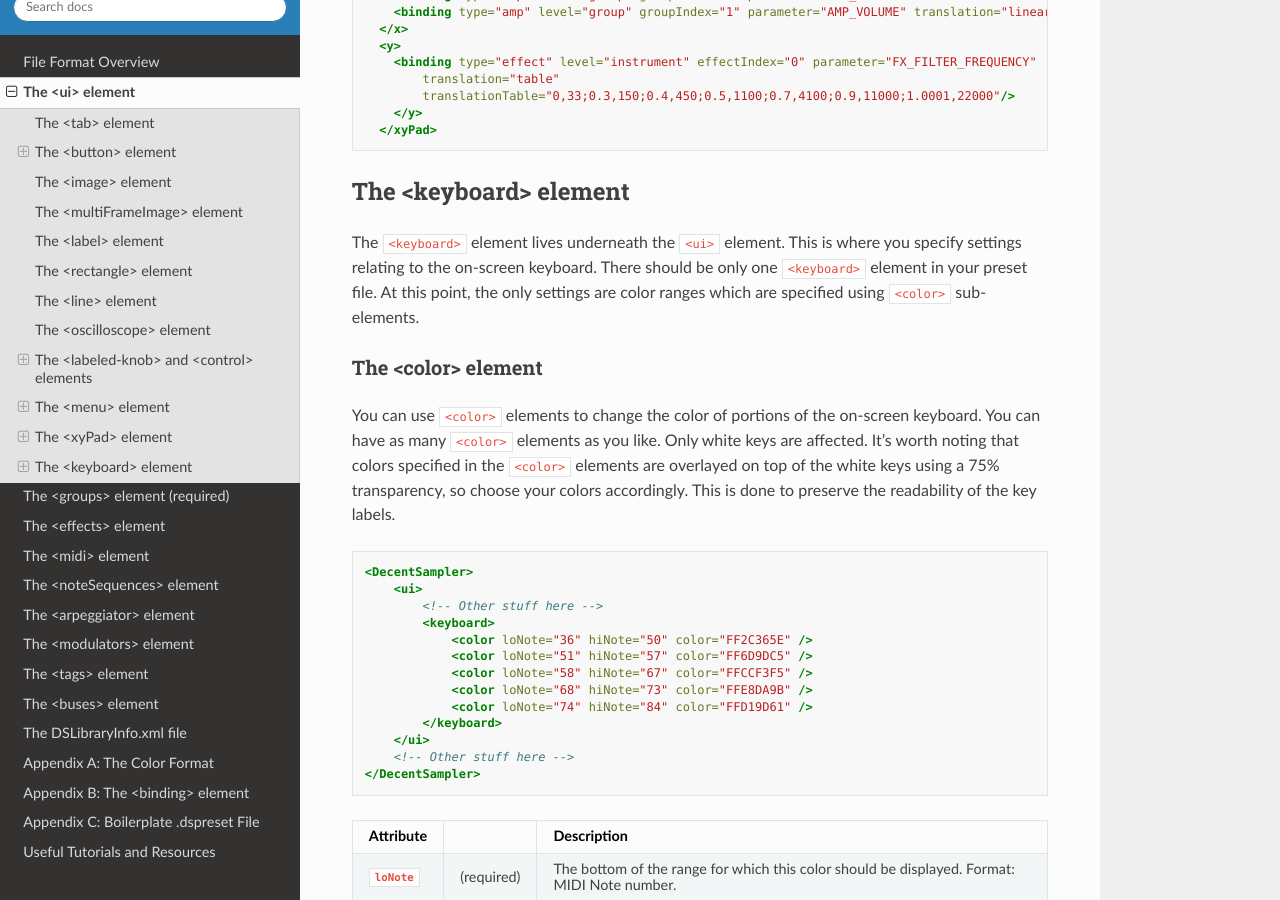
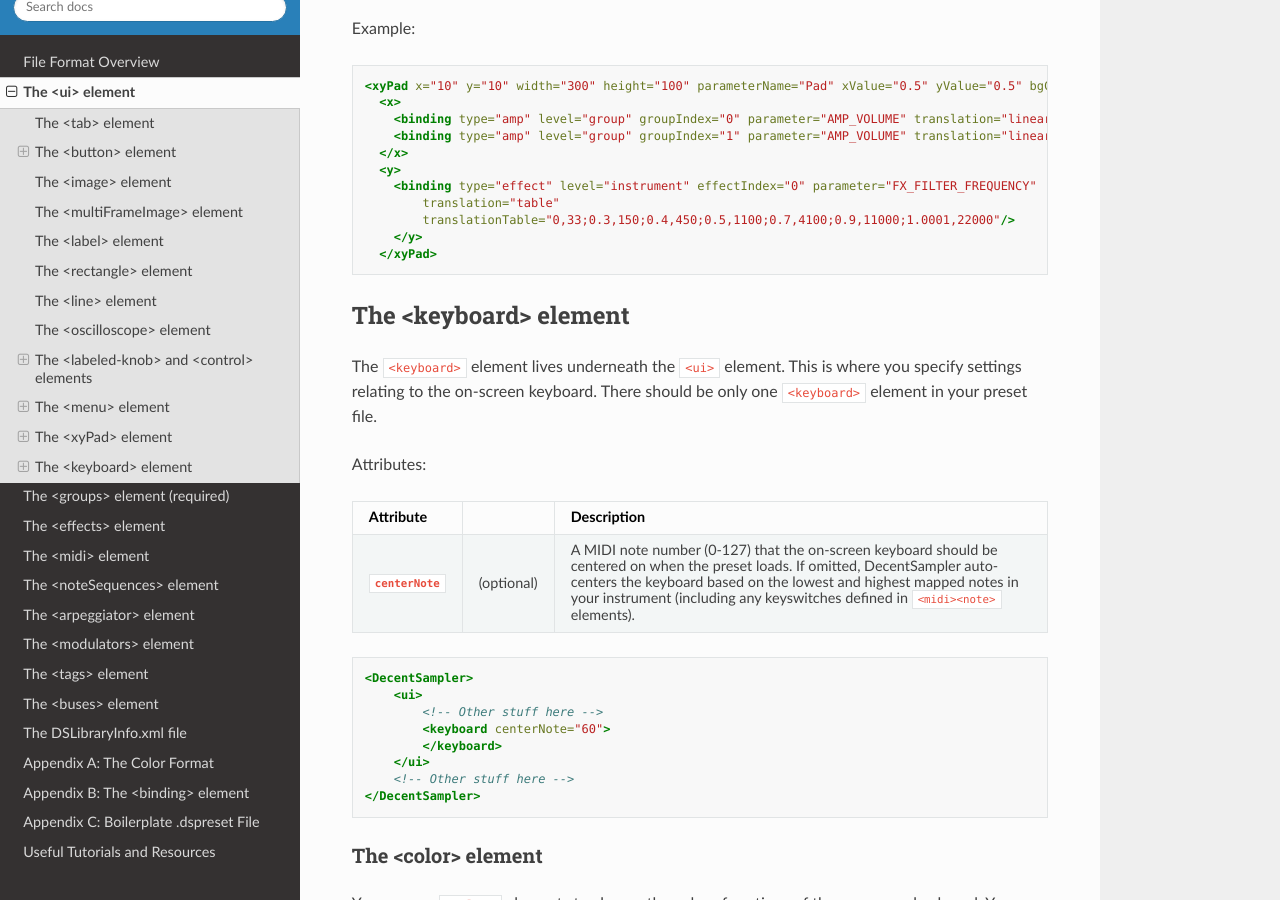
Before and after one commit to DecentSamples/DecentSampler-Developers-Guide, a Sphinx documentation site: the page built from docs/source/the-ui-element.md, in a window 1280 px wide and 900 px high, scrolled down 13479 px. Built offline with Sphinx 7.4.7 and the Read the Docs theme 3.1.0, drawn with Linux system fonts in a browser that asks for light colours; some of the changed text lies outside the part shown.

Commit message:
Document disabledOpacity, customSkinHoverImage, and keyboard centerNote
Companion docs for DecentSampler 0000388, 0000181, and 0000391.

````diff
--- a/docs/source/the-ui-element.md
+++ b/docs/source/the-ui-element.md
@@ -276,6 +276,7 @@
 - **`tags`** (optional): A comma-separated list of tags to be associated with this control. These can be used in conjunction with any binding that takes a `controlIndex` (instead of the `controlIndex`)
 - **`visible`** (optional): This controls whether or not this control is visible. There are two valid values: `true` (default), `false`.
 - **`enabled`** (optional): This controls whether or not this control is enabled. There are two valid values: `true` (default), `false`.
+- **`disabledOpacity`** (optional): The opacity of the control when it is disabled (see `enabled`). This is a floating point value between 0 and 1. Default: 0.5
 - **`tooltip`** (optional): A tool tip to display when the user hovers over this control.
 - **`snapMode`** (optional): This attribute controls how the control should snap to values. Valid values: `none`, `whole_numbers`, `tenths`, `hundredths`, `thousandths`, and `stop_points`. Default: none.
 - **`snapStopPoints`** (optional): A comma-separated list of values that the control should snap to when `snapMode` is set to `stop_points`. Default: none.
@@ -284,6 +285,7 @@
 It is also possible to use custom control graphics using the following attributes:
 
 - **`customSkinImage`** (optional): This is path to an image to use for the control. This is expected to be a JPEG or PNG in KnobMan format. A huge gallery of compatible knobs can be found [here](https://www.g200kg.com/en/webknobman/gallery.php).
+- **`customSkinHoverImage`** (optional): An alternate KnobMan-format image, matching `customSkinImage` in frame count and orientation, to display while the user's mouse is hovering over the control. If omitted, the control keeps using `customSkinImage` on hover.
 - **`customSkinNumFrames`** (optional): The number of animation frames contained in the KnobMan image pointed to by `customSkinImage`.
 - **`customSkinImageOrientation`** (optional): The orientation of the frames within the KnobMan image pointed to by `customSkinImage`. Valid values: `horizontal`, `vertical`. Default: vertical.
 - **`mouseDragSensitivity`** (optional): An integer number describing how sensitive the control should be to mouse drags. The higher the number, the less sensitive the control will be to mouse movements.
@@ -300,7 +302,7 @@
       <!-- Your <binding /> elements should go here -->
       </labeled-knob>
       <label x="360" y="0" width="50" height="30" text="Reverb"/>
-      <control x="360" y="30" parameterName="Reverb" type="float" minValue="0" maxValue="1" textColor="FF000000" value="0.5" style="custom_skin_vertical_drag" customSkinImage="Samples/ENIGMA-nolight.png" customSkinNumFrames="31" customSkinImageOrientation="horizontal" mouseDragSensitivity="100">
+      <control x="360" y="30" parameterName="Reverb" type="float" minValue="0" maxValue="1" textColor="FF000000" value="0.5" style="custom_skin_vertical_drag" customSkinImage="Samples/ENIGMA-nolight.png" customSkinHoverImage="Samples/ENIGMA-nolight-hover.png" customSkinNumFrames="31" customSkinImageOrientation="horizontal" mouseDragSensitivity="100">
       <!-- Your <binding /> elements should go here -->
       </control>
     </tab>
@@ -434,7 +436,24 @@
 
 ## The &lt;keyboard&gt; element
 
-The `<keyboard>` element lives underneath the `<ui>` element. This is where you specify settings relating to the on-screen keyboard. There should be only one `<keyboard>` element in your preset file. At this point, the only settings are color ranges which are specified using `<color>` sub-elements.
+The `<keyboard>` element lives underneath the `<ui>` element. This is where you specify settings relating to the on-screen keyboard. There should be only one `<keyboard>` element in your preset file.
+
+Attributes:
+
+| Attribute        |            | Description                                                                                                                                                                                                                     |
+|:-----------------|:-----------|:----------------------------------------------------------------------------------------------------------------------------------------------------------------------------------------------------------------------------|
+| **`centerNote`** | (optional) | A MIDI note number (0-127) that the on-screen keyboard should be centered on when the preset loads. If omitted, DecentSampler auto-centers the keyboard based on the lowest and highest mapped notes in your instrument (including any keyswitches defined in `<midi><note>` elements). |
+
+```xml
+<DecentSampler>
+    <ui>
+        <!-- Other stuff here -->
+        <keyboard centerNote="60">
+        </keyboard>
+    </ui>
+    <!-- Other stuff here -->
+</DecentSampler>
+```
 
 ### The &lt;color&gt; element
 
````
